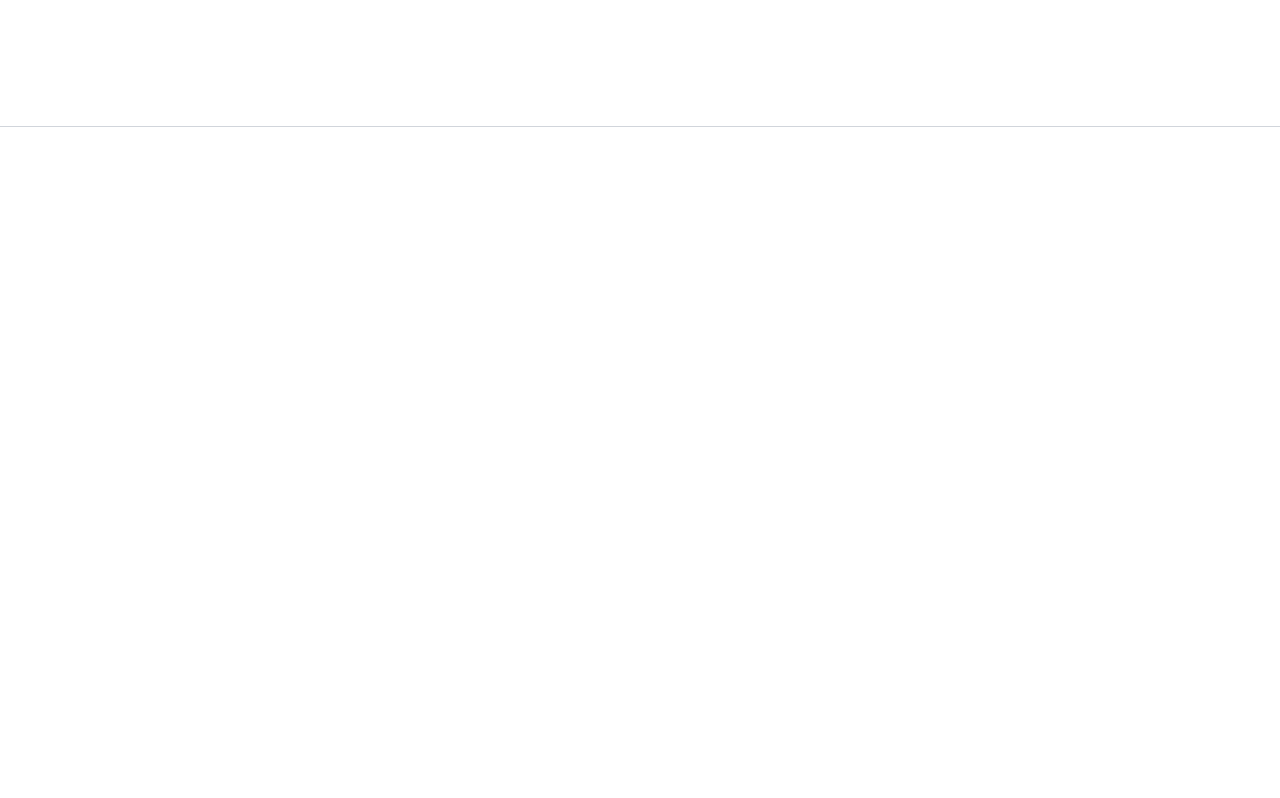
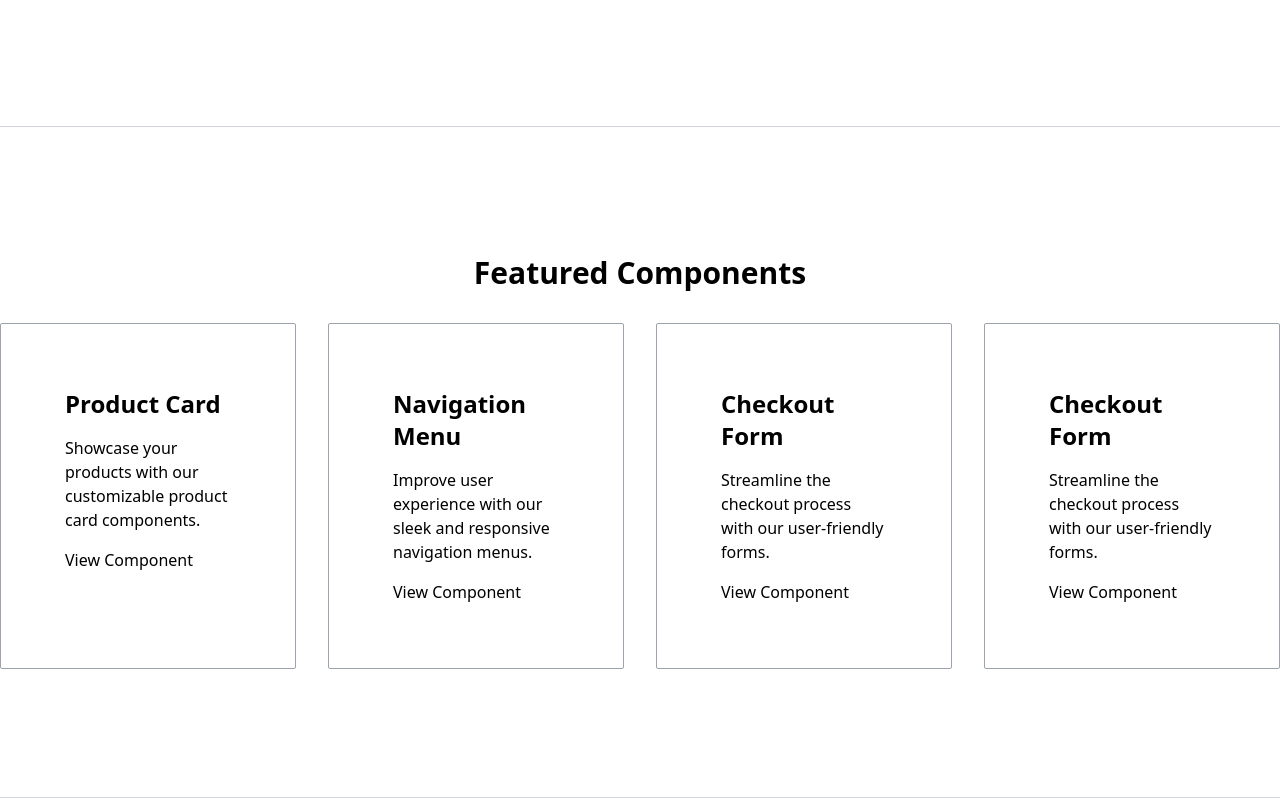
Before and after one commit to bbetulkaya/react-ecommerce-tools-app, a Next.js app: page / in a window 1280 px wide. Shown: the part 986-1784 px from the top of the page. Before the commit the page ends 1113 px from the top, so only its background shows below. Built offline with nearby package versions, Linux system fonts and the light colour scheme.

Commit message:
feat: Add packages section

```diff
--- a/data/componentsData.jsx
+++ b/data/componentsData.jsx
@@ -13,6 +13,11 @@ const componentsData = [
       title: "Checkout Form",
       description: "Streamline the checkout process with our user-friendly forms.",
       link: "/components/checkout-form"
+    },
+    {
+      title: "Checkout Form",
+      description: "Streamline the checkout process with our user-friendly forms.",
+      link: "/components/checkout-form"
     }
   ];
 
--- /dev/null
+++ b/src/components/layout/Packages.jsx
@@ -0,0 +1,27 @@
+import React from "react";
+import ComponentCard from "../ui/ComponentCard";
+import componentsData from "../../../data/componentsData";
+
+export default function Components() {
+  return (
+    <div className="border-b border-gray-300">
+      <section className="py-32 max-w-screen-xl mx-auto">
+        <h2 className="text-3xl font-bold mb-8 text-center">
+          Featured Components
+        </h2>
+        <div className="container mx-auto">
+          <div className="grid grid-cols-1 gap-4 lg:grid-cols-4 lg:gap-8">
+            {componentsData.map((component, index) => (
+              <ComponentCard
+                key={index}
+                title={component.title}
+                description={component.description}
+                link={component.link}
+              />
+            ))}
+          </div>
+        </div>
+      </section>
+    </div>
+  );
+}
--- a/src/pages/index.js
+++ b/src/pages/index.js
@@ -1,6 +1,7 @@
 import Components from "@/components/layout/Components";
 import Header from "@/components/layout/Header";
 import Hero from "@/components/layout/Hero";
+import Packages from "@/components/layout/Packages";
 
 export default function Home() {
   return (
@@ -8,6 +9,7 @@ export default function Home() {
       <Header />
       <Hero />
       <Components />
+      <Packages />
     </>
   );
 }
```
